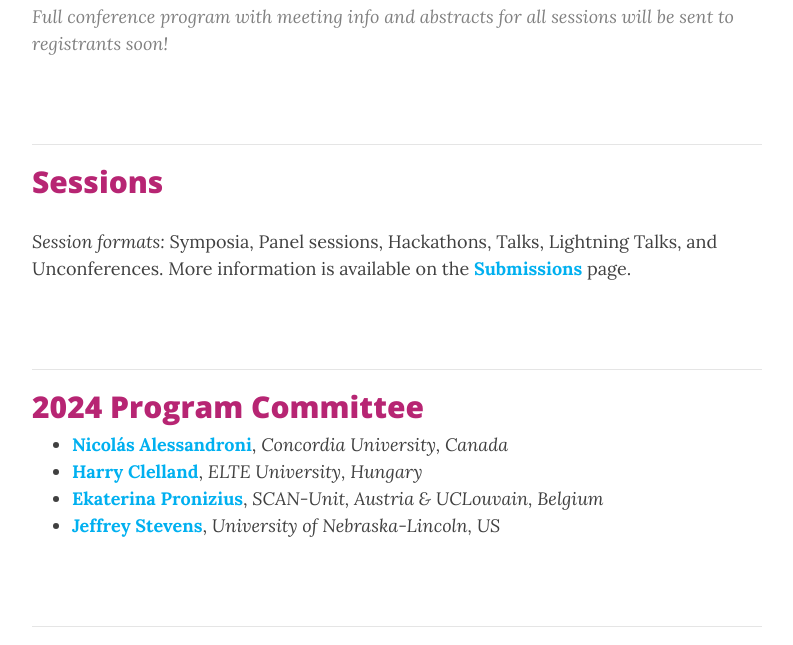
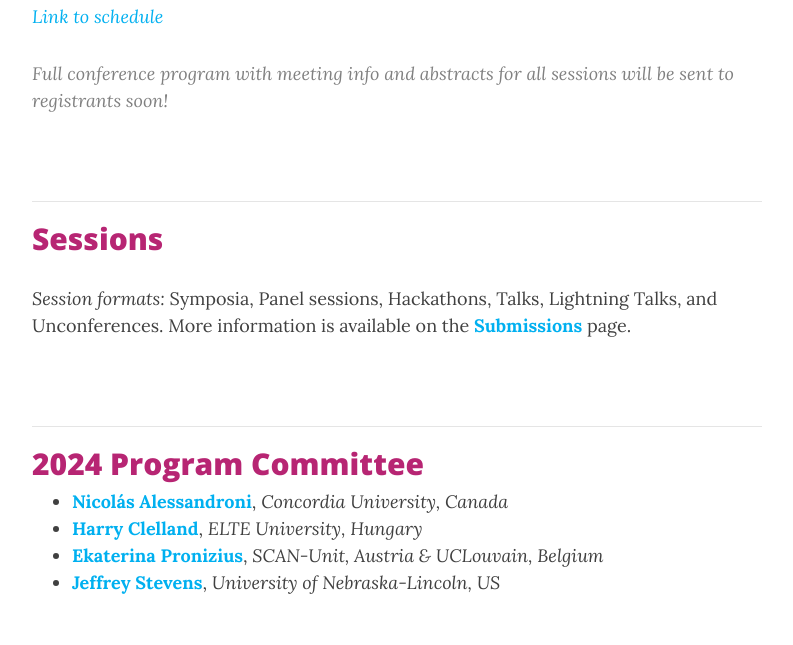
Before and after one commit to bigteamscienceconference/bigteamscienceconference.github.io, a Jekyll site: the page built from program.md, in a window 1280 px wide and 900 px high, scrolled down 556 px, cut to the strip 255-900 px from the top of the window. Shown: the whole strip, without its empty margins (243-1036 px from the left). Built offline with Jekyll 4.4.1, drawn with Linux system fonts in a browser that asks for light colours; comment, search, counter and statistics services are not loaded.

Commit message:
Update program.md

```diff
--- a/program.md
+++ b/program.md
@@ -21,6 +21,7 @@ title: program
 
 <iframe width='100%' height='500' src="https://docs.google.com/spreadsheets/d/e/2PACX-1vS7QRHWnnyVJnIESN2lVz8cPo27UzGdvkvDXm86YQFLeO9apf0YcQGkAZEIqPyeJPUPh3s2vxopVdkb/pubhtml?gid=1014562965&amp;single=true&amp;widget=true&amp;headers=false"></iframe>
 
+>[Link to schedule](https://docs.google.com/spreadsheets/d/e/2PACX-1vS7QRHWnnyVJnIESN2lVz8cPo27UzGdvkvDXm86YQFLeO9apf0YcQGkAZEIqPyeJPUPh3s2vxopVdkb/pubhtml?gid=1014562965&single=true)
 
 
 
```
